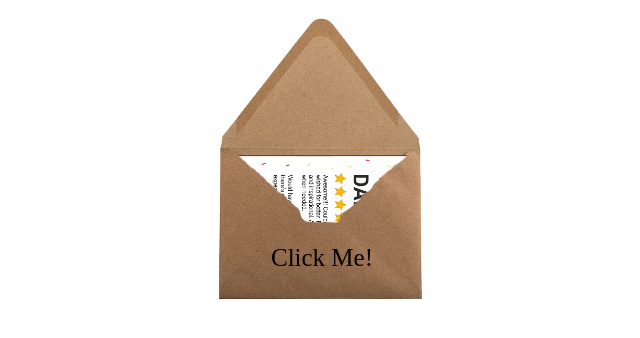
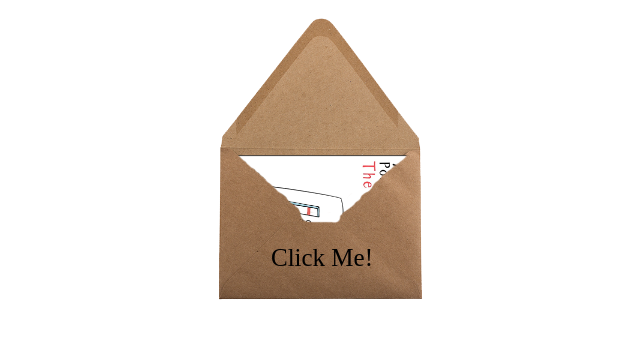
Before and after one commit to Afer/my-website, a website: page bday/surprise.html in a window 1280 px wide. Shown: the whole page, without its empty margins (318-958 px from the left). Drawn offline with Linux system fonts and the light colour scheme.

Commit message:
mom updates

```diff
--- a/bday/css/bday.css
+++ b/bday/css/bday.css
@@ -57,7 +57,7 @@ div.bdayCard.permanentOut.hideClick::after {
 }
 
 .card-front {
-    background-image: url(../images/dad_review_outside.png);
+    background-image: url(../images/tested-positive.png);
     z-index: 5;
 }
 
--- a/bday/surprise.html
+++ b/bday/surprise.html
@@ -21,7 +21,7 @@
                 <div class='card-front'></div>
                 <div class='card-inside-front'></div>
                 <div class='card-inside-back'>
-					Happy Father's Day!
+					Happy Birthday Mom!
 				</div>
             </div>
         </div>
```
Also changed, not shown: README.md (deleted), bday/images/tested-positive.png (added), 2 other files.
